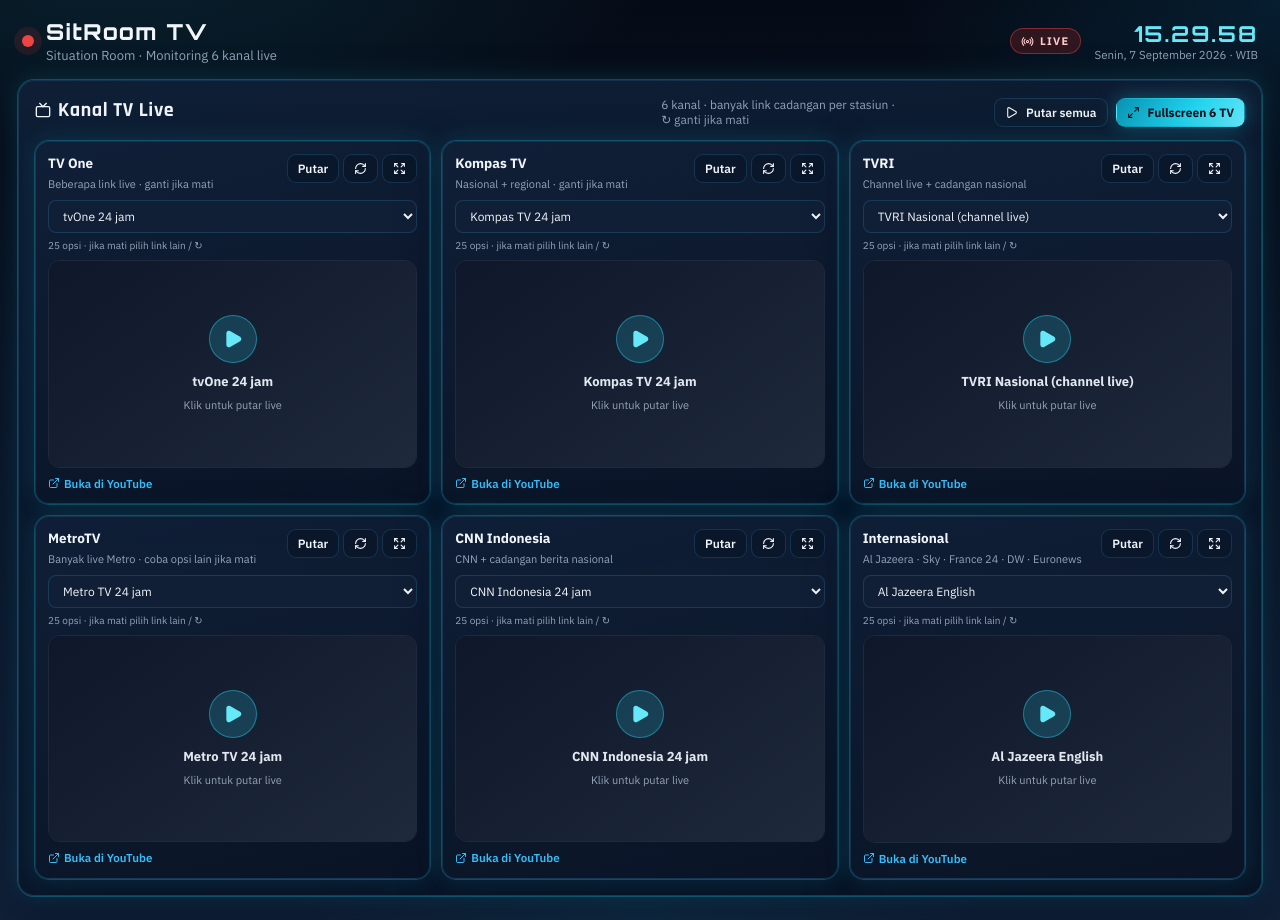
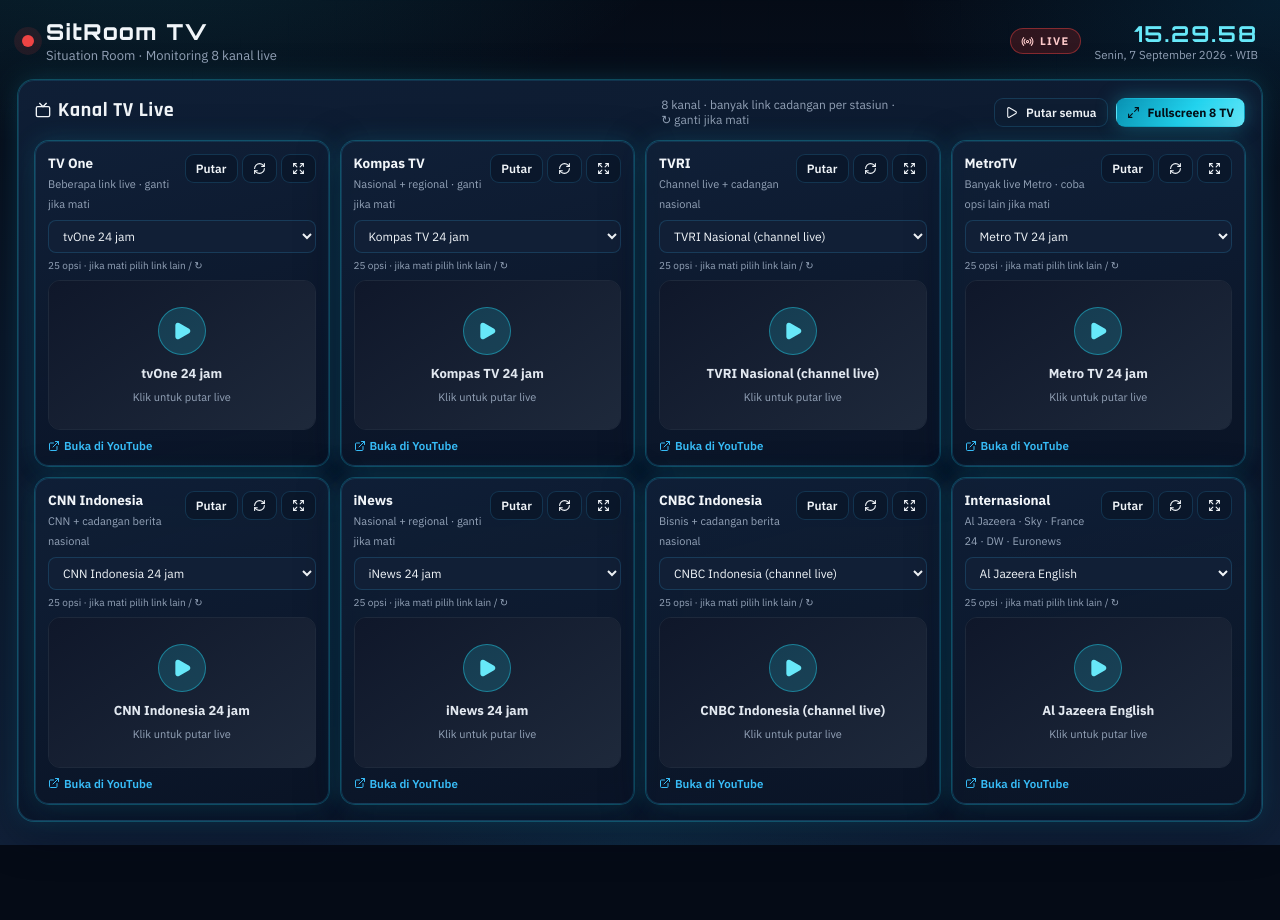
Before and after one commit to abah/SitRoomTV, a React (Vite) app: page / in a window 1280 px wide. After the commit the page ends 845 px from the top, so only its background shows below. Built offline with nearby package versions, Linux system fonts and the light colour scheme.

Commit message:
Expand TV wall from 6 to 8 live channels
Add iNews and CNBC Indonesia slots, update 4x2 grid layout,
and refresh all UI copy to reflect 8-channel monitoring.

Co-authored-by: AbahRaditya <abah@users.noreply.github.com>

```diff
--- a/index.html
+++ b/index.html
@@ -9,7 +9,7 @@
     <title>SitRoom TV — Monitoring Live</title>
     <meta
       name="description"
-      content="Wall monitoring 6 kanal TV live untuk Situation Room."
+      content="Wall monitoring 8 kanal TV live untuk Situation Room."
     />
     <meta name="theme-color" content="#050b16" />
     <meta name="apple-mobile-web-app-capable" content="yes" />
--- a/package.json
+++ b/package.json
@@ -3,7 +3,7 @@
   "private": true,
   "version": "1.0.0",
   "type": "module",
-  "description": "SitRoom TV — wall monitoring 6 kanal TV live",
+  "description": "SitRoom TV — wall monitoring 8 kanal TV live",
   "scripts": {
     "dev": "vite",
     "build": "tsc -b && vite build",
--- a/src/TvLiveWall.tsx
+++ b/src/TvLiveWall.tsx
@@ -36,7 +36,7 @@ function isFsActive(el: Element | null): boolean {
 
 export default function TvLiveWall({
   title = "Kanal TV Live",
-  subtitle = "6 kanal live · mute · fullscreen wall untuk monitoring",
+  subtitle = "8 kanal live · mute · fullscreen wall untuk monitoring",
   headerActions,
   className = "",
 }: {
@@ -294,14 +294,14 @@ export default function TvLiveWall({
               type="button"
               className="btn small primary"
               onClick={openWall}
-              title="Fullscreen 6 TV"
+              title="Fullscreen 8 TV"
             >
-              <Maximize2 size={13} /> Fullscreen 6 TV
+              <Maximize2 size={13} /> Fullscreen 8 TV
             </button>
           </div>
         </div>
 
-        <div className="sr-tv-grid sr-tv-grid-6">
+        <div className="sr-tv-grid sr-tv-grid-8">
           {TV_CATEGORIES.map((cat) => renderPlayer(cat.id, "grid"))}
         </div>
       </div>
@@ -311,7 +311,7 @@ export default function TvLiveWall({
           <div className="sr-tv-wall" ref={wallFsRef}>
             <header className="sr-tv-wall-bar">
               <div>
-                <b>Monitoring TV — 6 kanal</b>
+                <b>Monitoring TV — 8 kanal</b>
                 <small>
                   {wallFs
                     ? "Mode layar penuh browser · Esc untuk keluar"
@@ -386,7 +386,7 @@ export default function TvLiveWall({
                     openWall();
                   }}
                 >
-                  <Maximize2 size={14} /> Wall 6 TV
+                  <Maximize2 size={14} /> Wall 8 TV
                 </button>
                 <a
                   className="btn small"
--- a/src/main.tsx
+++ b/src/main.tsx
@@ -43,7 +43,7 @@ function App() {
           <span className="sr-live-dot" aria-hidden />
           <div>
             <h1>SitRoom TV</h1>
-            <p>Situation Room · Monitoring 6 kanal live</p>
+            <p>Situation Room · Monitoring 8 kanal live</p>
           </div>
         </div>
         <div className="sr-app-meta">
@@ -57,7 +57,7 @@ function App() {
       <main className="sr-app-main">
         <TvLiveWall
           title="Kanal TV Live"
-          subtitle="6 kanal · banyak link cadangan per stasiun · ↻ ganti jika mati"
+          subtitle="8 kanal · banyak link cadangan per stasiun · ↻ ganti jika mati"
         />
       </main>
     </div>
--- a/src/styles.css
+++ b/src/styles.css
@@ -290,8 +290,8 @@ body {
   gap: 12px;
 }
 
-.sr-tv-grid-6 {
-  grid-template-columns: repeat(3, minmax(0, 1fr));
+.sr-tv-grid-8 {
+  grid-template-columns: repeat(4, minmax(0, 1fr));
 }
 
 .sr-tv-player {
@@ -579,7 +579,7 @@ body {
   flex: 1;
   min-height: 0;
   display: grid;
-  grid-template-columns: repeat(3, minmax(0, 1fr));
+  grid-template-columns: repeat(4, minmax(0, 1fr));
   grid-template-rows: repeat(2, minmax(0, 1fr));
   gap: 8px;
   padding: 8px;
@@ -610,12 +610,12 @@ body {
 }
 
 @media (max-width: 1100px) {
-  .sr-tv-grid-6 {
+  .sr-tv-grid-8 {
     grid-template-columns: 1fr 1fr;
   }
   .sr-tv-wall-grid {
     grid-template-columns: 1fr 1fr;
-    grid-template-rows: repeat(3, minmax(0, 1fr));
+    grid-template-rows: repeat(4, minmax(0, 1fr));
   }
 }
 
@@ -631,7 +631,7 @@ body {
     margin-right: 0;
   }
   .sr-tv-grid,
-  .sr-tv-grid-6 {
+  .sr-tv-grid-8 {
     grid-template-columns: 1fr;
   }
   .sr-tv-wall-grid {
--- a/src/tvStreams.ts
+++ b/src/tvStreams.ts
@@ -1,10 +1,12 @@
-/** Sumber live YouTube untuk wall Monitoring TV Sitroom (6 slot). */
+/** Sumber live YouTube untuk wall Monitoring TV Sitroom (8 slot). */
 export type TvCategoryId =
   | "tvone"
   | "kompas"
   | "tvri"
   | "metro"
   | "cnn"
+  | "inews"
+  | "cnbc"
   | "internasional";
 
 export interface TvStreamOption {
@@ -187,7 +189,7 @@ function optionsWithDefaults(...preferredIds: string[]): TvStreamOption[] {
 }
 
 /**
- * 6 slot wall — tiap menu berisi banyak opsi cadangan
+ * 8 slot wall — tiap menu berisi banyak opsi cadangan
  * supaya selalu ada yang bisa diputar.
  */
 export const TV_CATEGORIES: TvCategory[] = [
@@ -271,6 +273,36 @@ export const TV_CATEGORIES: TvCategory[] = [
     ),
   },
   {
+    id: "inews",
+    title: "iNews",
+    hint: "Nasional + regional · ganti jika mati",
+    options: optionsWithDefaults(
+      "inews-24jam",
+      "inews-sumut",
+      "inews-jatim",
+      "sindo-24jam",
+      "cnnid-24jam",
+      "metro-24jam",
+      "tvone-24jam",
+      "kompas-24jam",
+    ),
+  },
+  {
+    id: "cnbc",
+    title: "CNBC Indonesia",
+    hint: "Bisnis + cadangan berita nasional",
+    options: optionsWithDefaults(
+      "cnbc-channel",
+      "cnnid-24jam",
+      "cnnid-channel",
+      "metro-24jam",
+      "kompas-24jam",
+      "tvone-24jam",
+      "inews-24jam",
+      "sindo-24jam",
+    ),
+  },
+  {
     id: "internasional",
     title: "Internasional",
     hint: "Al Jazeera · Sky · France 24 · DW · Euronews",
```
